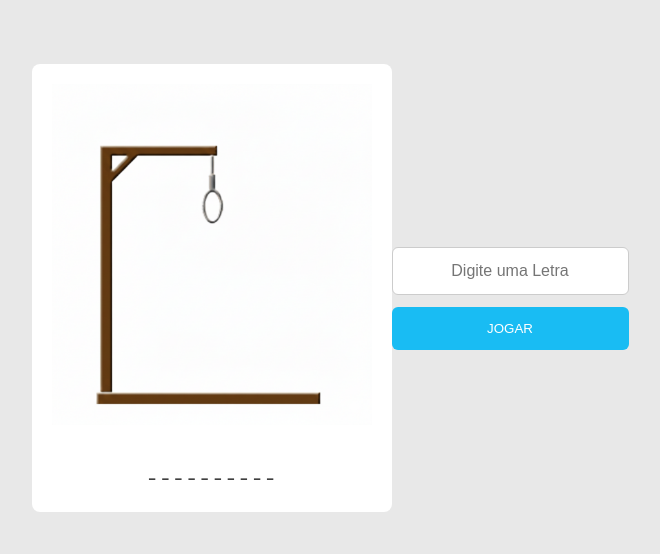
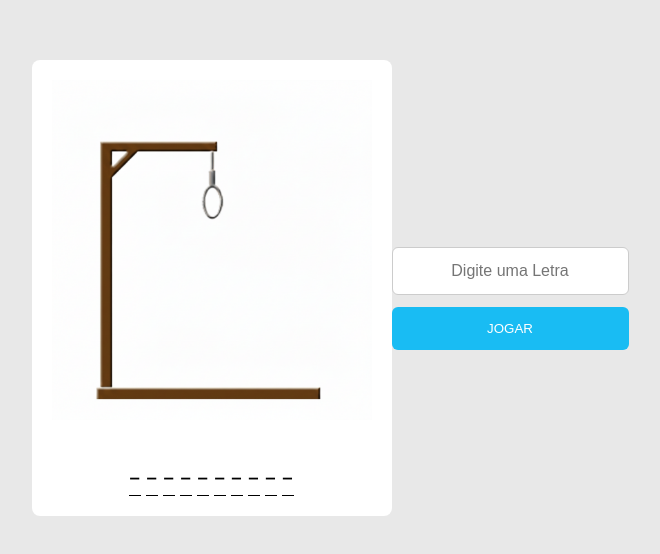
Before and after one commit to ericksantanay/jogo-da-forca-js, a plain HTML site: page index.html in a window 1280 px wide. Shown: the part 112-666 px from the top of the page, without its empty margins (310-970 px from the left). Drawn offline with Linux system fonts and the light colour scheme.

Commit message:
Finalizado

```diff
--- a/style.css
+++ b/style.css
@@ -42,6 +42,11 @@ body {
 /* ================= PALAVRA ================= */
 #palavras {
     margin-top: 20px;
+}
+
+.text {
+    border-bottom: 1px solid black;
+    font-size: 23px;
 }
 
 .letras {
```
